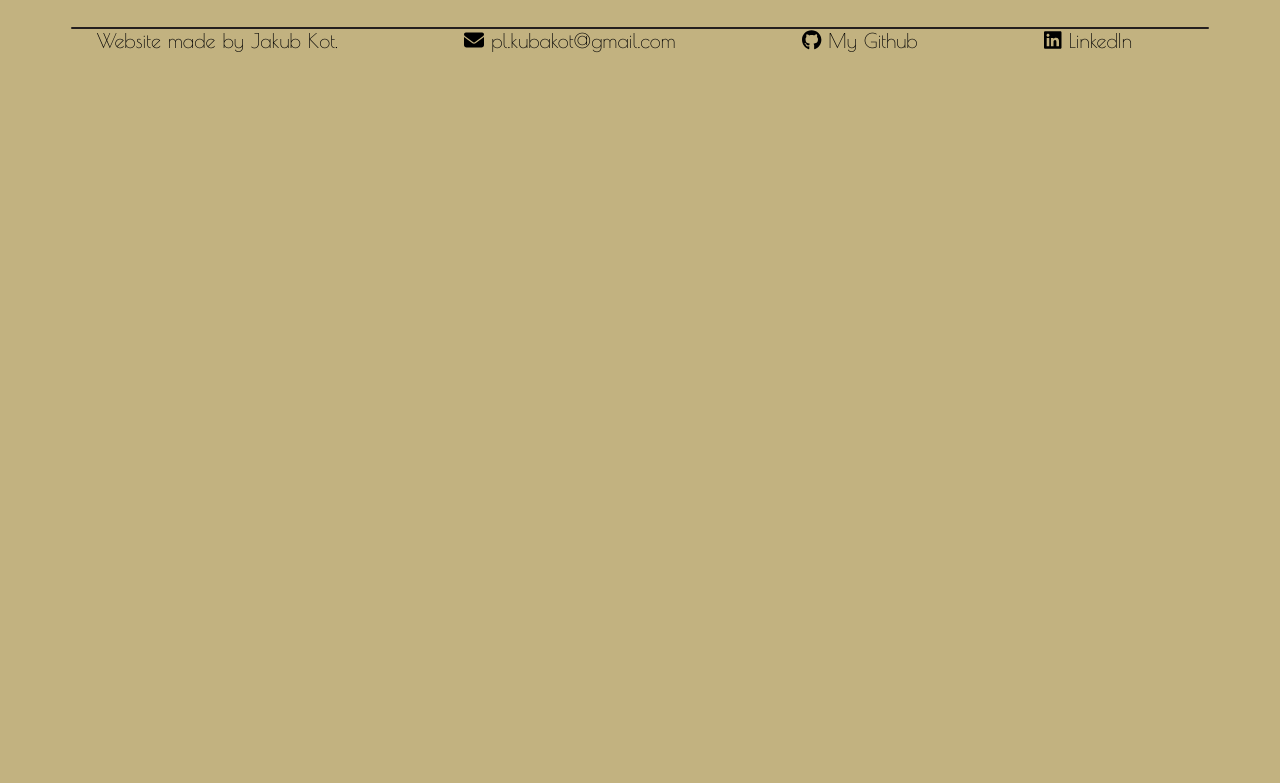
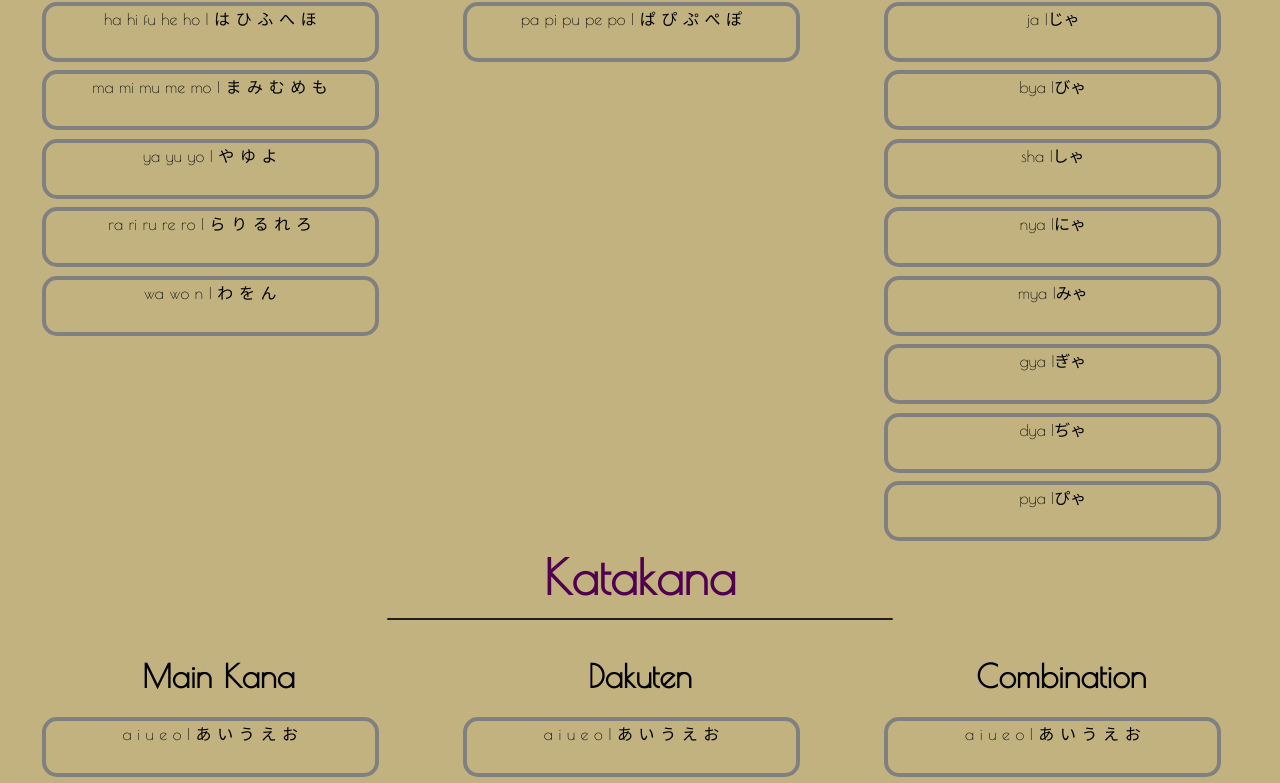
Before and after one commit to Domino123-dot/Japanese-Bingo, a Next.js app: page /Both/both in a window 1280 px wide. Shown: the part 637-1420 px from the top of the page. Before the commit the page ends 800 px from the top, so only its background shows below. Built offline with nearby package versions, Linux system fonts and the light colour scheme; no server answers.

Commit message:
major changes

```diff
--- /dev/null
+++ b/components/OptionButton/OptionButton.js
@@ -0,0 +1,49 @@
+import React, { useEffect, useState } from "react";
+import styles from "../OptionButton/OptionButton.module.scss";
+import clsx from "clsx";
+const Option = ({ text, value, onSelect, selected}) => {
+  return (
+
+    <div
+      className={clsx(styles.option,{[styles.selected] : selected})}
+      onClick={() => onSelect(value)}
+    >
+
+      {text}
+    </div>
+
+  );
+};
+
+
+const Select = ({ options, onChange }) => {
+  const [selectedOptions, setSelectedOptions] = useState([]);
+
+  useEffect(() => {
+    if (onChange) {
+      onChange(selectedOptions);
+    }
+  }, [selectedOptions, onChange]);
+
+  return (
+    <>
+      {options.map(({ text, value }) => (
+        <Option
+          key={`select-option-${value}`}
+          text={text}
+          value={value}
+          selected={selectedOptions.includes(value)}
+          onSelect={(val) => {
+            if (selectedOptions.includes(value)) {
+              setSelectedOptions(selectedOptions.filter((it) => it !== val));
+            } else {
+              setSelectedOptions([...selectedOptions, val]);
+            }
+          }}
+        />
+      ))}
+    </>
+  );
+};
+
+export default Select;
--- /dev/null
+++ b/components/OptionButton/OptionButton.module.scss
@@ -0,0 +1,23 @@
+.option {
+    font-size: medium;
+    border: 4px solid gray;
+    border-radius: 15px;
+    text-align: center;
+    text-decoration: none;
+    background-color: transparent;
+    transition: 1.5s;
+    margin-bottom: 2%;
+    height: 60px;
+    cursor: pointer;
+    width: 80%;
+    margin-left: 8%;
+    &:hover {
+      transition: 1.5s;
+      border: 4px solid black;
+      color: black;
+    }
+  }
+
+  .selected {
+    background-color: gray;
+  }
--- a/components/select/polish.json
+++ /dev/null
@@ -1,5 +0,0 @@
-{
-"polish" : "polish",
-"title" : "tytuł"
-
-}
--- a/pages/Both/both.jsx
+++ b/pages/Both/both.jsx
@@ -1,13 +1,12 @@
-import React, { useEffect, useState } from "react";
+import React, { StrictMode, useEffect, useState } from "react";
 import Header from "../../components/header/header";
-import Button from "../../components/button/button";
 import styles from "../../pages/Both/both.module.scss";
 import Layout from "../../components/layout/layout";
 import Backbutton from "../../components/backButton/Backbutton";
 import axios from "axios";
+import OptionButton from "../../components/OptionButton/OptionButton";
 const both = () => {
   const [questions, setQuestions] = useState([]);
-  const [category, setCategory] = useState("");
   const getProducts = () => {
     axios.get("http://localhost:8000/api/questions").then((response) => {
       setQuestions(response.data);
@@ -16,11 +15,11 @@ const both = () => {
 
   useEffect(() => {
     getProducts();
-    console.log(questions);
   }, []);
 
   return (
     <>
+      <StrictMode>
         <Backbutton />
         <Layout>
           <Header title="Practice kana">
@@ -30,25 +29,112 @@ const both = () => {
             everything (except for kanji).
           </Header>
 
-        {
+          <div className={styles.flexbox}>
+            <div className={styles.kanas}>
+              <h1>Main Kana</h1>
+              <OptionButton
+              onChange={(values)=>console.log(values)}
+                options={[
+                  { text: "a i u e o | あ い う え お", value: "a/" },
+                  { text: "ka ki ku ko | か き く こ", value: "ka/" },
+                  { text: "sa shi su se so | さ し す せ そ", value: "sa/" },
+                  { text: " na ni nu ne no | な に ぬ ね の", value: "na/" },
+                  { text: "ha hi fu he ho | は ひ ふ へ ほ", value: "ha/" },
+                  { text: "ma mi mu me mo | ま み む め も", value: "ma/" },
+                  { text: "ya yu yo | や ゆ よ", value: "ya/" },
+                  { text: "ra ri ru re ro | ら り る れ ろ", value: "ra/" },
+                  { text: "wa wo n | わ を ん", value: "wa/" },
+                ]}
+              />
+            </div>
 
-        questions.map((question,index) => (
-          <div key={index}>
-            <div key={index} className={styles.menu}>
-              {" "}
-              <p key={index}>{question.question}</p>
-              <p>
-                <input key={index}
-                  className={styles.input}
-                  spellCheck="false"
-                  type="text"
-                  input="answer"
-                ></input>
-              </p>
+            <div className={styles.kanas}>
+              <h1>Dakuten</h1>
+              <OptionButton
+                options={[
+                  { text: "ga gi gu ge go | が ぎ ぐ げ ご", value: "a/" },
+                  { text: "za ji zu ze zo | ざ じ ず ぜ ぞ", value: "ka/" },
+                  { text: "da ji zu de do | だ じ で ど", value: "sa/" },
+                  { text: "ba bi bu be bo | ば び ぶ べ ぼ", value: "na/" },
+                  { text: "pa pi pu pe po | ぱ ぴ ぷ ぺ ぽ", value: "ha/" },
+                ]}
+              />
+            </div>
+            <div className={styles.kanas}>
+              <h1>Combination</h1>
+              <OptionButton
+                options={[
+                  { text: "kya | きゃ", value: "a/" },
+                  { text: "cha | ちゃ", value: "ka/" },
+                  { text: "hya |ひゃ", value: "sa/" },
+                  { text: "rya |りゃ", value: "na/" },
+                  { text: "ja |じゃ", value: "ha/" },
+                  { text: "bya |びゃ", value: "ma/" },
+                  { text: "sha |しゃ", value: "ya/" },
+                  { text: "nya |にゃ", value: "ra/" },
+                  { text: "mya |みゃ", value: "wa/" },
+                  { text: "gya |ぎゃ", value: "wa/" },
+                  { text: "dya |ぢゃ", value: "wa/" },
+                  { text: "pya |ぴゃ", value: "wa/" },
+                ]}
+              />
             </div>
           </div>
-        ))}
+
+          <Header title="Katakana" />
+          <div className={styles.flexbox}>
+            <div className={styles.kanas}>
+              <h1>Main Kana</h1>
+              <OptionButton
+                options={[
+                  { text: "a i u e o | あ い う え お", value: "a/" },
+                  { text: "ka ki ku ko | か き く こ", value: "ka/" },
+                  { text: "sa shi su se so | さ し す せ そ", value: "sa/" },
+                  { text: " na ni nu ne no | な に ぬ ね の", value: "na/" },
+                  { text: "ha hi fu he ho | は ひ ふ へ ほ", value: "ha/" },
+                  { text: "ma mi mu me mo | ま み む め も", value: "ma/" },
+                  { text: "ya yu yo | や ゆ よ", value: "ya/" },
+                  { text: "ra ri ru re ro | ら り る れ ろ", value: "ra/" },
+                  { text: "wa wo n | わ を ん", value: "wa/" },
+                ]}
+              />
+            </div>
+
+            <div className={styles.kanas}>
+              <h1>Dakuten</h1>
+              <OptionButton
+                options={[
+                  { text: "a i u e o | あ い う え お", value: "a/" },
+                  { text: "ka ki ku ko | か き く こ", value: "ka/" },
+                  { text: "sa shi su se so | さ し す せ そ", value: "sa/" },
+                  { text: " na ni nu ne no | な に ぬ ね の", value: "na/" },
+                  { text: "ha hi fu he ho | は ひ ふ へ ほ", value: "ha/" },
+                  { text: "ma mi mu me mo | ま み む め も", value: "ma/" },
+                  { text: "ya yu yo | や ゆ よ", value: "ya/" },
+                  { text: "ra ri ru re ro | ら り る れ ろ", value: "ra/" },
+                  { text: "wa wo n | わ を ん", value: "wa/" },
+                ]}
+              />
+            </div>
+            <div className={styles.kanas}>
+              <h1>Combination</h1>
+              <OptionButton
+                options={[
+                  { text: "a i u e o | あ い う え お", value: "a/" },
+                  { text: "ka ki ku ko | か き く こ", value: "ka/" },
+                  { text: "sa shi su se so | さ し す せ そ", value: "sa/" },
+                  { text: " na ni nu ne no | な に ぬ ね の", value: "na/" },
+                  { text: "ha hi fu he ho | は ひ ふ へ ほ", value: "ha/" },
+                  { text: "ma mi mu me mo | ま み む め も", value: "ma/" },
+                  { text: "ya yu yo | や ゆ よ", value: "ya/" },
+                  { text: "ra ri ru re ro | ら り る れ ろ", value: "ra/" },
+                  { text: "wa wo n | わ を ん", value: "wa/" },
+                ]}
+              />
+            </div>
+          </div>
         </Layout>
+      </StrictMode>
     </>
   );
 };
--- a/pages/Both/both.module.scss
+++ b/pages/Both/both.module.scss
@@ -1,4 +1,25 @@
-.menu {
+
+
+.flexbox {
+  display: flex;
+}
+
+.kanas {
+  flex: 1;
+  text-align: center;
+  }
+
+
+
+
+
+
+
+
+
+
+
+/*.menu {
   font-size: 55px;
   border-radius: 15px;
   text-align: center;
@@ -7,11 +28,11 @@
   color: white;
   font-weight: bold;
   width: 15%;
-  margin-right: 1%;
+  margin-right: 5%;
   margin-bottom: 2%;
   margin-left: 3%;
-  float: left;
 }
+
 
 .input {
   outline: none;
@@ -28,8 +49,13 @@
     background-color: #939393;
     transition: 1s;
   }
+
+
+
 }
+*/
 
+/*
 @media all and (max-width: 1024px) {
   .menu {
     width: 29%;
@@ -40,3 +66,5 @@
     height: 100px;
   }
 }
+
+*/
--- a/pages/Hiragana/hiragana.jsx
+++ b/pages/Hiragana/hiragana.jsx
@@ -6,7 +6,6 @@ import Layout from "../../components/layout/layout";
 import Backbutton from "../../components/backButton/Backbutton";
 import { useState,useEffect } from "react";
 import axios from "axios";
-
 
 const hiragana = () => {
 
@@ -50,7 +49,6 @@ useEffect(() => {
         <div className={styles.kanas}>
           <h1>Main kana</h1>
           <Button style={styles.options}>All</Button>
-          <Button style={styles.options}>a i u e o | あ い う え お</Button>
           <Button style={styles.options}>ka ki ku ko | か き く こ</Button>
           <Button style={styles.options} href="/kana">
             sa shi su se so | さ し す せ そ
--- a/pages/Hiragana/hiragana.module.scss
+++ b/pages/Hiragana/hiragana.module.scss
@@ -55,7 +55,6 @@
 
 .menuClicked {
   font-size: large;
-
   border-radius: 15px;
   text-align: center;
   text-decoration: none;
```
Also changed, not shown: pages/Both/test.txt (added). Lines whose indentation alone changed are shown as unchanged.
